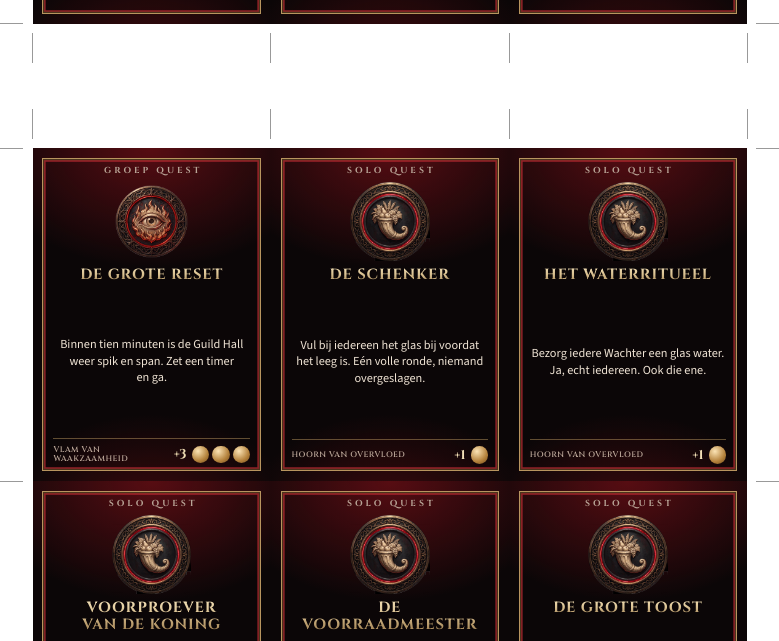
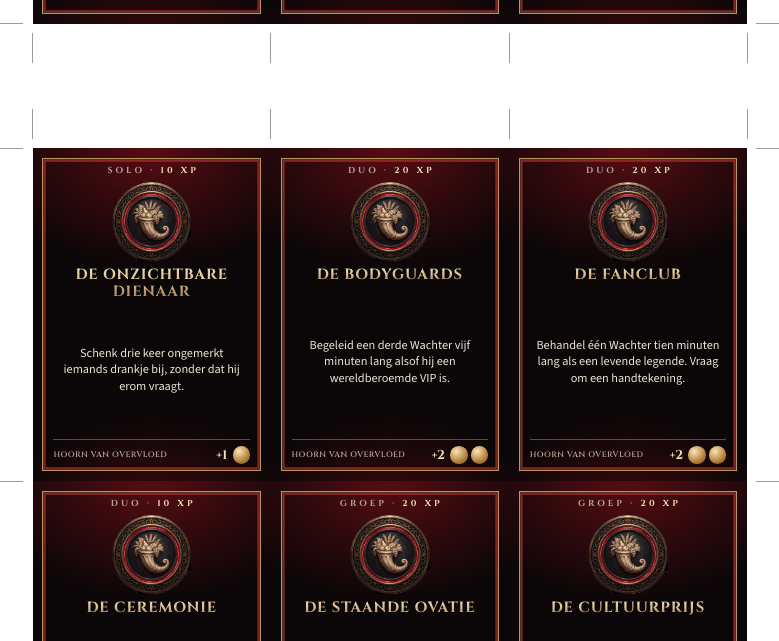
Before and after one commit to RoloFolo/kronieken-vergeten-weekend, a plain HTML site: page print/questkaarten.html in a window 1280 px wide. Shown: the part 2159-2800 px from the top of the page, without its empty margins (7-786 px from the left). Drawn offline with nearby package versions, Linux system fonts and the light colour scheme.

Commit message:
Quest cards are now Jean's 30 quests, spread over the four Seals
- Vlam: sly, nobody may notice; Hoorn: drink, praise, too much of everything; Schild: rules and the group; Hart: stories and legends
- Cards show Jean's XP next to the fiches (5/10 = 1, 20 = 2, 30 = 3); 30 XP cards are marked legendary; 6 blank cards (4 sheets)
- Rulebook and jar labels follow the new seal themes; quest rules: unnoticed is best, proof, duo counts for both; envelope and Warlord name gone
- Shopping list: 8 sheets of card paper, props of the old quests marked not needed

Co-Authored-By: Claude Opus 5.5 <noreply@anthropic.com>

```diff
--- a/docs/a/quests.js
+++ b/docs/a/quests.js
@@ -1,53 +1,45 @@
-// De questkaarten: 10 per Zegel. soort: solo | duo | groep; fiches: wat de regie aftikt.
+// De questkaarten: Jeans 30 quests (okt 2026), verdeeld over de vier Zegels. soort: solo | duo | groep;
+// xp: Jeans moeilijkheid (5 makkelijk, 10 gemiddeld, 20 moeilijk, 30 legendarisch); fiches: wat de regie aftikt (5/10 = 1, 20 = 2, 30 = 3).
 // Een volbrachte kaart gaat in de vaas van zijn Zegel; een organisator tikt de fiches af in de regie.
+// Bewijs: een getuige, foto of filmpje, of de regie. Bij duo's telt het voor beiden, bij groepen voor wie actief meedeed.
 window.QUESTS = [
-  // ---------- Vlam van Waakzaamheid: vuur, warmte, het huis ----------
-  { zegel: "vlam", soort: "solo", fiches: 1, naam: "De Vuurwacht", tekst: "Houd het vuur een halfuur brandend zonder dat iemand anders eraan hoeft te zitten." },
-  { zegel: "vlam", soort: "solo", fiches: 1, naam: "Fluisteraar van de Vlam", tekst: "Vertel het vuur hardop een geheim van minstens drie zinnen. Iedereen mag meeluisteren." },
-  { zegel: "vlam", soort: "solo", fiches: 2, naam: "De Stille Opruimer", tekst: "Ruim tien dingen op zonder dat iemand het merkt. Pas als het gelukt is, mag je het verkondigen." },
-  { zegel: "vlam", soort: "solo", fiches: 1, naam: "Koffie voor de Wacht", tekst: "Zet koffie of thee voor minstens zes Wachters en serveer elk kopje met een buiging." },
-  { zegel: "vlam", soort: "solo", fiches: 2, naam: "De Laatste Wacht", tekst: "Wees vannacht degene die het vuur dooft en spreek plechtig: “De Vlam waakt.” Er moet een getuige zijn." },
-  { zegel: "vlam", soort: "duo", fiches: 2, naam: "Het Keukenduel", tekst: "Doe samen de afwas. Een van jullie geeft er live sportcommentaar bij, van aftrap tot laatste bord." },
-  { zegel: "vlam", soort: "duo", fiches: 2, naam: "De Sfeermeesters", tekst: "Maak de Guild Hall sfeervoller: kaarsen, licht, muziek. Het werk telt pas na applaus van de groep." },
-  { zegel: "vlam", soort: "duo", fiches: 2, naam: "De Brandmeesters", tekst: "Bouw samen het mooiste vuur van het weekend. Maak er een foto van voor de Kronieken." },
-  { zegel: "vlam", soort: "groep", fiches: 3, naam: "Het Kampvuurverhaal", tekst: "Rond het vuur vertelt iedereen om de beurt één zin van hetzelfde enge verhaal. Wie lacht bij het slot, begint opnieuw." },
-  { zegel: "vlam", soort: "groep", fiches: 3, naam: "De Grote Reset", tekst: "Binnen tien minuten is de Guild Hall weer spik en span. Zet een timer en ga." },
+  // ---------- Vlam van Waakzaamheid: scherp blijven, sluw spelen, niemand mag het doorhebben ----------
+  { zegel: "vlam", soort: "solo", xp: 20, fiches: 2, naam: "De Complottheorie", tekst: "Overtuig iemand dat een totaal onbelangrijk voorwerp in het huis een verborgen functie heeft." },
+  { zegel: "vlam", soort: "solo", xp: 20, fiches: 2, naam: "De Echo", tekst: "Verwerk vijf keer dezelfde vreemde uitdrukking in gesprekken, zonder dat iemand je erop aanspreekt." },
+  { zegel: "vlam", soort: "solo", xp: 10, fiches: 1, naam: "De Politicus", tekst: "Beantwoord drie directe vragen zonder daadwerkelijk antwoord te geven." },
+  { zegel: "vlam", soort: "duo", xp: 20, fiches: 2, naam: "De Nep-Ruzie", tekst: "Voer samen een bloedserieuze discussie over een volstrekt onzinnig onderwerp, totdat iemand zich ermee bemoeit." },
+  { zegel: "vlam", soort: "duo", xp: 20, fiches: 2, naam: "De Running Gag", tekst: "Laat los van elkaar steeds dezelfde bizarre zin vallen, tot iemand vraagt waarom jullie dat zeggen." },
+  { zegel: "vlam", soort: "duo", xp: 10, fiches: 1, naam: "De Slechte Cop", tekst: "Ondervraag een Wachter alsof hij verdacht wordt van een belachelijk misdrijf, zoals het stelen van de laatste bitterbal." },
+  { zegel: "vlam", soort: "duo", xp: 30, fiches: 3, naam: "De Telepathen", tekst: "Spreek minstens drie keer tegelijk dezelfde zin uit, zonder dat de rest doorheeft dat het afgesproken is." },
 
-  // ---------- Hoorn van Overvloed: eten, drinken, niemand komt tekort ----------
-  { zegel: "hoorn", soort: "solo", fiches: 1, naam: "De Schenker", tekst: "Vul bij iedereen het glas bij voordat het leeg is. Eén volle ronde, niemand overgeslagen." },
-  { zegel: "hoorn", soort: "solo", fiches: 1, naam: "Het Waterritueel", tekst: "Bezorg iedere Wachter een glas water. Ja, echt iedereen. Ook die ene." },
-  { zegel: "hoorn", soort: "solo", fiches: 2, naam: "Voorproever van de Koning", tekst: "Stel een proeverij samen van drie hapjes. De groep proeft geblinddoekt en raadt wat het is." },
-  { zegel: "hoorn", soort: "solo", fiches: 2, naam: "De Voorraadmeester", tekst: "Zoek uit wat er bijna op is en regel het, of zet het op de boodschappenlijst voordat iemand het mist." },
-  { zegel: "hoorn", soort: "solo", fiches: 2, naam: "De Grote Toost", tekst: "Breng een toost uit op een andere Wachter, met een anekdote die niet iedereen kent." },
-  { zegel: "hoorn", soort: "duo", fiches: 2, naam: "De Hapjesbrigade", tekst: "Maak samen een plank met hapjes voor de hele Guild. Presentatie telt mee." },
-  { zegel: "hoorn", soort: "duo", fiches: 2, naam: "Het Elixer", tekst: "Bedenk samen een huisdrankje (mag zonder alcohol), geef het een naam en laat drie Wachters proeven." },
-  { zegel: "hoorn", soort: "duo", fiches: 1, naam: "De Snackroof", tekst: "Breng ongezien snacks naar drie Wachters die met iets anders bezig zijn. Gezien? Dan telt het niet." },
-  { zegel: "hoorn", soort: "groep", fiches: 3, naam: "Het Feestmaal", tekst: "Eet samen aan één tafel, en niemand pakt zijn telefoon tot het dessert." },
-  { zegel: "hoorn", soort: "groep", fiches: 3, naam: "Ontbijt voor de Wachters", tekst: "Het ontbijt staat klaar voordat de laatste Wachter beneden komt." },
+  // ---------- Hoorn van Overvloed: drank, lof en eer, alles te veel ----------
+  { zegel: "hoorn", soort: "solo", xp: 5, fiches: 1, naam: "De Influencer", tekst: "Maak een bloedserieuze selfie met iemand en zeg: “Dit is echt content.”" },
+  { zegel: "hoorn", soort: "solo", xp: 10, fiches: 1, naam: "De Sommelier", tekst: "Beschrijf een goedkoop biertje alsof het een wijn van € 400 is. Minstens dertig seconden volhouden." },
+  { zegel: "hoorn", soort: "solo", xp: 10, fiches: 1, naam: "De Onzichtbare Dienaar", tekst: "Schenk drie keer ongemerkt iemands drankje bij, zonder dat hij erom vraagt." },
+  { zegel: "hoorn", soort: "duo", xp: 20, fiches: 2, naam: "De Bodyguards", tekst: "Begeleid een derde Wachter vijf minuten lang alsof hij een wereldberoemde VIP is." },
+  { zegel: "hoorn", soort: "duo", xp: 20, fiches: 2, naam: "De Fanclub", tekst: "Behandel één Wachter tien minuten lang als een levende legende. Vraag om een handtekening." },
+  { zegel: "hoorn", soort: "duo", xp: 10, fiches: 1, naam: "De Ceremonie", tekst: "Organiseer een plechtige huldiging van iemand, vanwege een volkomen nutteloze prestatie." },
+  { zegel: "hoorn", soort: "groep", xp: 20, fiches: 2, naam: "De Staande Ovatie", tekst: "Laat minstens vijf Wachters spontaan applaudisseren voor iets wat absoluut geen applaus verdient." },
+  { zegel: "hoorn", soort: "groep", xp: 20, fiches: 2, naam: "De Cultuurprijs", tekst: "Organiseer een prijsuitreiking voor de slechtste grap van het weekend. Minstens vijf Wachters stemmen." },
 
-  // ---------- Schild van Broederschap: samen, spel, verbinding ----------
-  { zegel: "schild", soort: "solo", fiches: 1, naam: "De Verbinder", tekst: "Breng twee Wachters die elkaar vandaag nog weinig spraken samen in één gesprek." },
-  { zegel: "schild", soort: "solo", fiches: 1, naam: "De Herinnering", tekst: "Vertel de groep je mooiste herinnering aan een eerder vriendenweekend." },
-  { zegel: "schild", soort: "solo", fiches: 2, naam: "De Spelleider", tekst: "Leg een spel uit dat de groep nog niet kent en speel een ronde met minstens vier Wachters." },
-  { zegel: "schild", soort: "duo", fiches: 2, naam: "Het Duel", tekst: "Daag iemand uit: armpje drukken, steen-papier-schaar best of five, of een spel naar keuze. De verliezer prijst de winnaar luid." },
-  { zegel: "schild", soort: "duo", fiches: 2, naam: "Het Gedeelde Geheim", tekst: "Vertel elkaar iets wat de ander nog niet van je wist. Vertel de groep daarna wat je hebt geleerd, met toestemming." },
-  { zegel: "schild", soort: "duo", fiches: 1, naam: "Het Wapenschild", tekst: "Ontwerp samen een wapenschild voor de Guild. Hang het op in de Hall." },
-  { zegel: "schild", soort: "groep", fiches: 3, naam: "Het Toernooi", tekst: "Speel een bord- of kaartspel met minstens zes Wachters. De winnaar krijgt de beste stoel tot de volgende maaltijd." },
-  { zegel: "schild", soort: "groep", fiches: 3, naam: "De Kring", tekst: "Iedereen noemt één ding dat hij waardeert aan de Wachter links van hem. Niet lachen, wel menen." },
-  { zegel: "schild", soort: "groep", fiches: 3, naam: "Het Groepsportret", tekst: "Een epische groepsfoto met iedereen erop, in een zo dramatisch mogelijke pose." },
-  { zegel: "schild", soort: "groep", fiches: 2, naam: "De Wet van de Tafel", tekst: "Kies samen een regel voor de volgende maaltijd, zoals ‘niemand zegt ik’, en houd hem de hele maaltijd vol." },
+  // ---------- Schild van Broederschap: samen, regels, de groep als één ----------
+  { zegel: "schild", soort: "solo", xp: 10, fiches: 1, naam: "De Manager", tekst: "Organiseer spontaan een evaluatie van een totaal onbelangrijke gebeurtenis. Gebruik minstens drie managementtermen." },
+  { zegel: "schild", soort: "duo", xp: 10, fiches: 1, naam: "De Geheime Groet", tekst: "Bedenk een belachelijke begroeting en voer hem minstens drie keer uit waar anderen bij zijn." },
+  { zegel: "schild", soort: "groep", xp: 30, fiches: 3, naam: "De Staatsgreep", tekst: "Overtuig minstens vier anderen om samen een nieuwe, belachelijke huisregel in te voeren." },
+  { zegel: "schild", soort: "groep", xp: 30, fiches: 3, naam: "De Sekte", tekst: "Zorg dat minstens vijf Wachters dezelfde onzinnige uitspraak als groepsmotto gaan gebruiken." },
+  { zegel: "schild", soort: "groep", xp: 20, fiches: 2, naam: "De Volksjury", tekst: "Organiseer een rechtszaak tegen een Wachter wegens een onbenullige overtreding. Minstens vier Wachters spelen een rol." },
+  { zegel: "schild", soort: "groep", xp: 20, fiches: 2, naam: "De Boyband", tekst: "Zorg dat minstens vier Wachters samen een boyband vormen en minstens één refrein opvoeren." },
+  { zegel: "schild", soort: "groep", xp: 10, fiches: 1, naam: "De Democratie", tekst: "Organiseer een officiële stemming over iets waar niemand ooit over zou moeten stemmen." },
+  { zegel: "schild", soort: "groep", xp: 20, fiches: 2, naam: "De Groepsfoto", tekst: "Maak een bloedserieuze groepsfoto waarop minstens zes Wachters exact dezelfde belachelijke pose aannemen." },
 
-  // ---------- Hart van de Ardennen: buiten, rust, herstel ----------
-  { zegel: "hart", soort: "solo", fiches: 1, naam: "Frisse Lucht", tekst: "Haal iemand van de bank voor tien minuten buiten. Hij mag er niet over zeuren." },
-  { zegel: "hart", soort: "solo", fiches: 2, naam: "De Sterrenkijker", tekst: "Wijs de groep ’s avonds buiten een sterrenbeeld aan, of verzin er heel overtuigend een." },
-  { zegel: "hart", soort: "solo", fiches: 1, naam: "De Hersteller", tekst: "Zorg dat een brakke Wachter ’s ochtends water, koffie en een bemoedigend woord krijgt." },
-  { zegel: "hart", soort: "solo", fiches: 2, naam: "De Gids", tekst: "Zoek een mooie wandelroute uit en leid de groep. Verdwalen kost een rondje." },
-  { zegel: "hart", soort: "duo", fiches: 2, naam: "De Verkenners", tekst: "Vind buiten iets bijzonders voor op de schoorsteen: een tak, steen of veer, mét een verzonnen legende." },
-  { zegel: "hart", soort: "duo", fiches: 2, naam: "Het Buitenkamp", tekst: "Maak buiten een plek klaar voor een buitenmoment: stoelen, licht, iets warms." },
-  { zegel: "hart", soort: "duo", fiches: 1, naam: "De Rustbrengers", tekst: "Zit samen tien minuten buiten zonder telefoon en zonder iets te hoeven." },
-  { zegel: "hart", soort: "groep", fiches: 3, naam: "De Expeditie", tekst: "Maak met minstens zes Wachters een wandeling van minimaal een halfuur." },
-  { zegel: "hart", soort: "groep", fiches: 3, naam: "De Ochtendmars", tekst: "Voor tien uur buiten, koffie in de hand, met minstens vijf Wachters." },
-  { zegel: "hart", soort: "groep", fiches: 2, naam: "De Roep van het Woud", tekst: "Ga met z’n allen naar buiten, adem diep in en roep samen ‘Ardennen!’ naar het bos." },
+  // ---------- Hart van de Ardennen: verhalen, legendes, wie we zijn ----------
+  { zegel: "hart", soort: "solo", xp: 20, fiches: 2, naam: "De Bijnaam", tekst: "Geef iemand een compleet idiote bijnaam en zorg dat minstens twee anderen hem overnemen." },
+  { zegel: "hart", soort: "solo", xp: 10, fiches: 1, naam: "De Filosoof", tekst: "Begin drie keer een gesprek met: “Weet je wat het probleem is met onze generatie?”" },
+  { zegel: "hart", soort: "solo", xp: 10, fiches: 1, naam: "De Expert", tekst: "Geef twee minuten lang ongevraagd deskundig advies over iets waar je aantoonbaar geen verstand van hebt." },
+  { zegel: "hart", soort: "solo", xp: 10, fiches: 1, naam: "De Excuses", tekst: "Bied oprecht je excuses aan voor iets van minstens tien jaar geleden, waar niemand nog aan denkt." },
+  { zegel: "hart", soort: "solo", xp: 20, fiches: 2, naam: "De Legende", tekst: "Zorg dat iemand anders spontaan een gênant verhaal over jou vertelt." },
+  { zegel: "hart", soort: "duo", xp: 20, fiches: 2, naam: "De Persconferentie", tekst: "Houd een geïmproviseerde persconferentie waarin één van jullie excuses aanbiedt voor een verzonnen schandaal." },
+  { zegel: "hart", soort: "duo", xp: 20, fiches: 2, naam: "De Historici", tekst: "Vertel samen een compleet verzonnen verhaal over een andere Wachter. Iemand moet vragen of het echt gebeurd is." },
 ];
-// Lege kaarten: de groep verzint zelf een quest; de Warlord of Games bepaalt Zegel en beloning.
-window.QUESTS_EIGEN = 5;
+// Lege kaarten: de groep verzint zelf een quest; The Dice Rogue bepaalt Zegel en beloning.
+window.QUESTS_EIGEN = 6;
--- a/print/questkaarten.html
+++ b/print/questkaarten.html
@@ -24,6 +24,8 @@ html, body { margin: 0; background: #fff; }
 .voor { display: grid; grid-template-rows: auto auto auto 1fr auto; justify-items: center; padding: 5mm 5.5mm 4.6mm; text-align: center; gap: 1.6mm; }
 .soort { font: 700 2.3mm/1 var(--carved); letter-spacing: .35em; padding-left: .35em; color: var(--ash); text-transform: uppercase; }
 .med { width: 21mm; height: 21mm; }
+.soort b { color: var(--bronze-hi); font-weight: 700; }
+.legende .soort { color: #ff8a80; letter-spacing: .16em; padding-left: .16em; } .legende::before { box-shadow: inset 0 0 0 .3mm var(--bronze-lo), inset 0 0 0 .9mm rgba(226,50,60,.9), inset 0 0 6mm rgba(226,50,60,.35); }
 .carved { font-family: var(--carved); font-weight: 700; text-transform: uppercase; letter-spacing: .06em;
   background: linear-gradient(180deg, var(--bronze-hi), #d8bf8f 45%, #9b7a4c); -webkit-background-clip: text; background-clip: text; color: transparent; }
 .naam { font-size: 3.9mm; line-height: 1.12; text-wrap: balance; }
@@ -51,8 +53,8 @@ const MED = { vlam: "kaartbeeld/vlam.png", hoorn: "kaartbeeld/hoorn.png", schild
 const ZEGEL = { vlam: "Vlam van Waakzaamheid", hoorn: "Hoorn van Overvloed", schild: "Schild van Broederschap", hart: "Hart van de Ardennen" };
 const SOORT = { solo: "Solo", duo: "Duo", groep: "Groep" };
 const munten = (n) => `<span class="munten"><span class="plus">+${n}</span>${'<span class="munt"></span>'.repeat(n)}</span>`;
-const voorkant = (q) => `<div class="kaart voor">
-  <div class="soort">${SOORT[q.soort]} quest</div>
+const voorkant = (q) => `<div class="kaart voor${q.xp >= 30 ? " legende" : ""}">
+  <div class="soort">${q.xp >= 30 ? "Legendarisch · " : ""}${SOORT[q.soort]} · <b>${q.xp} XP</b></div>
   <img class="med" src="${MED[q.zegel]}" alt="">
   <div class="naam carved">${q.naam}</div>
   <div class="tekst">${q.tekst}</div>
@@ -61,7 +63,7 @@ const eigen = () => `<div class="kaart voor eigen">
   <div class="soort">Eigen quest</div>
   <div class="vier">${Object.values(MED).map((m) => `<img src="${m}" alt="">`).join("")}</div>
   <div class="naam carved">Verzin een quest</div>
-  <div class="tekst">De groep bedenkt de opdracht. De Warlord of Games kiest het Zegel en de beloning.</div>
+  <div class="tekst">De groep bedenkt de opdracht. The Dice Rogue kiest het Zegel en de beloning.</div>
   <div class="lijnen"><i></i><i></i><i></i></div>
   <div class="voet"><span class="zegel">Zegel: …………</span><span class="plus">+ …</span></div></div>`;
 const achterkant = () => `<div class="kaart achter"><div class="ruit"></div><img class="logo" src="kaartbeeld/logo.png" alt=""><div class="q carved">Quest</div></div>`;
```
Also changed, not shown: print/regelboek.html (+8 -8 lines), print/vazen.html (+4 -4 lines), scripts/inkooplijst.js (+6 -9 lines), 3 other files.
